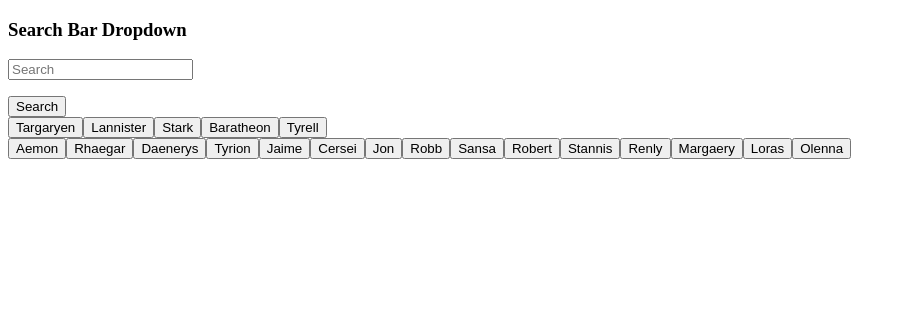
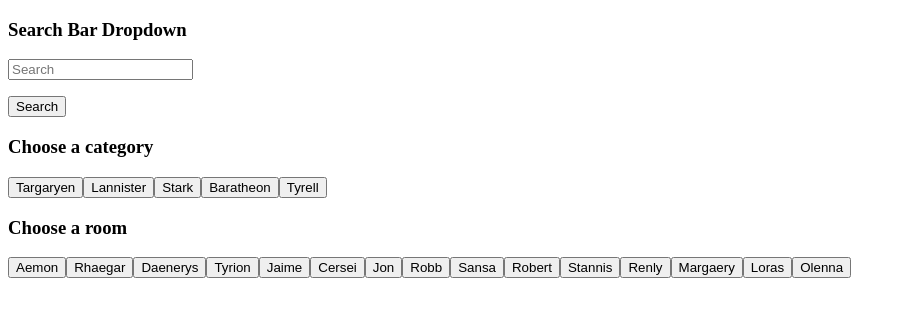
Before and after one commit to donkeykong718/ASL-Front, a Next.js app in the folder asl-front/: page /homePage in a window 1280 px wide. Shown: the top 316 px of the page, without its empty margins (0-906 px from the left). Built offline with nearby package versions, Linux system fonts and the light colour scheme.

Commit message:
Tidy the home functions

```diff
--- a/asl-front/pages/homePage/index.jsx
+++ b/asl-front/pages/homePage/index.jsx
@@ -1,229 +1,226 @@
-import React, { useState, useEffect, useRef } from "react";
+// import React, { useState, useEffect, useRef } from "react";
+
+// // Search-bar-drop-down component
+
+// const SearchbarDropdown = (props) => {
+//   const { options, onInputChange, categoryChoice, setCategoryChoice } = props;
+//   const ulRef = useRef()
+//   const inputRef = useRef()
+//   const buttonRef = useRef([])
+
+//   const onSubmit = (e) => {
+//     e.preventDefault()
+//     const value = inputRef.current.value
+//     if (value) {
+//       setCategoryChoice(defaultOptions.filter(option =>
+//         option.toLowerCase().includes(value.toLowerCase())))
+//     }
+//   }
+
+//   const onClick = (e, value) => {
+//     setCategoryChoice([value])
+//   }
+
+//   useEffect(() => {
+//     console.log(categoryChoice);
+//   }, [categoryChoice])
+
+//   useEffect(() => {
+//     inputRef.current.addEventListener('click', e => {
+//       e.stopPropagation();
+//       if (ulRef.current) {
+//         ulRef.current.style.display = "flex"
+//       }
+//     })
+//     document.addEventListener('click', e => {
+//       if (ulRef.current) {
+//         ulRef.current.style.display = "none"
+//       }
+//     })
+//   }, []);
 
 
-const SearchbarDropdown = (props) => {
-  const { options, onInputChange, categoryChoice, setCategoryChoice } = props;
-  const ulRef = useRef()
-  const inputRef = useRef()
-  const buttonRef = useRef([])
+//   return (
+//     <div className="search-bar-dropdown">
+//       <form onSubmit={onSubmit}>
+//         <input
+//           className="search-bar-field"
+//           type="search"
+//           placeholder="Search"
+//           ref={inputRef}
+//           onChange={onInputChange}
+//         />
+//         <ul className="search-bar-list" ref={ulRef}>
+//           {options.map((option, index) => {
+//             buttonRef.current[index] = React.createRef()
+//             return (
+//               <button
+//                 className="search-bar-list-item"
+//                 type="submit"
+//                 key={index}
+//                 onClick={(e) => onClick(e, option)}
+//                 ref={buttonRef.current[index]}
+//               >
+//                 {option}
+//               </button>
+//             )
+//           })}
+//         </ul>
+//       </form>
+//     </div>
+//   )
+// }
 
-  const onSubmit = (e) => {
-    e.preventDefault()
-    const value = inputRef.current.value
-    if (value) {
-      setCategoryChoice(defaultOptions.filter(option =>
-        option.toLowerCase().includes(value.toLowerCase())))
-    }
-  }
-
-  const onClick = (e, value) => {
-    setCategoryChoice([value])
-  }
-
-  useEffect(() => {
-    console.log(categoryChoice);
-  }, [categoryChoice])
-
-  useEffect(() => {
-    inputRef.current.addEventListener('click', e => {
-      e.stopPropagation();
-      if (ulRef.current) {
-        ulRef.current.style.display = "flex"
-      }
-    })
-    document.addEventListener('click', e => {
-      if (ulRef.current) {
-        ulRef.current.style.display = "none"
-      }
-    })
-  }, []);
+// // Simulated db
+// const defaultOptions =
+//   [
+//     'Targaryen', 'Lannister', 'Stark', 'Baratheon', 'Tyrell',
+//   ];
 
 
-  return (
-    <div className="search-bar-dropdown">
-      <form onSubmit={onSubmit}>
-        <input
-          className="search-bar-field"
-          type="search"
-          placeholder="Search"
-          ref={inputRef}
-          onChange={onInputChange}
-        />
-        <ul className="search-bar-list" ref={ulRef}>
-          {options.map((option, index) => {
-            buttonRef.current[index] = React.createRef()
-            return (
-              <button
-                className="search-bar-list-item"
-                type="submit"
-                key={index}
-                onClick={(e) => onClick(e, option)}
-                ref={buttonRef.current[index]}
-              >
-                {option}
-              </button>
-            )
-          })}
-        </ul>
-      </form>
-    </div>
-  )
-}
+// // Category Component
 
-// Simulated db
-const defaultOptions =
-  [
-    'Targaryen', 'Lannister', 'Stark', 'Baratheon', 'Tyrell',
-  ];
+// const CategoryScroll = (props) => {
+//   const { categoryChoice, categoryOption, setCategoryOption } = props;
+//   const onClick = (e) => {
+//     const value = e.target.value;
+//     setCategoryOption(value)
+//   }
 
-const roomList =
-  [
-    'Aemon', 'Rhaegar', 'Daenerys',
-    'Tyrion', 'Jaime', 'Cersei',
-    'Jon', 'Robb', 'Sansa',
-    'Robert', 'Stannis', 'Renly',
-    'Margaery', 'Loras', 'Olenna',
-  ]
+//   useEffect(() => {
+//     // console.log(categoryOption);
+//   }, [categoryOption])
 
+//   const categories = categoryChoice.length > 0 ? categoryChoice : defaultOptions
 
-// Category
+//   return (
+//     <div className="category-scroll-display">
+//       {categories.map(choice => {
+//         return (
+//           <button
+//             className="category-scroll-option"
+//             onClick={onClick}
+//             value={choice}
+//             type="button"
+//           >
+//             {choice}
+//           </button>
+//         )
+//       })}
+//     </div>
+//   )
+// }
 
+// // Room List Component
 
-const CategoryScroll = (props) => {
-  const { categoryChoice, categoryOption, setCategoryOption } = props;
-  const onClick = (e) => {
-    const value = e.target.value;
-    setCategoryOption(value)
-  }
+// export const RoomList = (props) => {
+//   const { categoryOption } = props;
 
-  useEffect(() => {
-    // console.log(categoryOption);
-  }, [categoryOption])
-
-  const categories = categoryChoice.length > 0 ? categoryChoice : defaultOptions
-
-  return (
-    <div className="category-scroll-display">
-      {categories.map(choice => {
-        return (
-          <button
-            className="category-scroll-option"
-            onClick={onClick}
-            value={choice}
-            type="button"
-          >
-            {choice}
-          </button>
-        )
-      })}
-    </div>
-  )
-}
-
-// Room List
-
-
-
-const RoomList = (props) => {
-  const { categoryOption } = props;
-
-  if (categoryOption === "") {
-    return (
-      <div className="room-list-display">
-        <button type="button" className="Targaryen">Aemon</button>
-        <button type="button" className="Targaryen">Rhaegar</button>
-        <button type="button" className="Targaryen">Daenerys</button>
-        <button type="button" className="Lannister">Tyrion</button>
-        <button type="button" className="Lannister">Jaime</button>
-        <button type="button" className="Lannister">Cersei</button>
-        <button type="button" className="Stark">Jon</button>
-        <button type="button" className="Stark">Robb</button>
-        <button type="button" className="Stark">Sansa</button>
-        <button type="button" className="Baratheon">Robert</button>
-        <button type="button" className="Baratheon">Stannis</button>
-        <button type="button" className="Baratheon">Renly</button>
-        <button type="button" className="Tyrell">Margaery</button>
-        <button type="button" className="Tyrell">Loras</button>
-        <button type="button" className="Tyrell">Olenna</button>
-      </div>
-    );
-  } else {
-    return (
-      <div className="room-list-display">
-        {categoryOption === "Targaryen" && (
-          <>
-            <button type="button" className="Targaryen">Aemon</button>
-            <button type="button" className="Targaryen">Rhaegar</button>
-            <button type="button" className="Targaryen">Daenerys</button>
-          </>
-        )}
-        {categoryOption === "Lannister" && (
-          <>
-            <button type="button" className="Lannister">Tyrion</button>
-            <button type="button" className="Lannister">Jaime</button>
-            <button type="button" className="Lannister">Cersei</button>
-          </>
-        )}
-        {categoryOption === "Stark" && (
-          <>
-            <button type="button" className="Stark">Jon</button>
-            <button type="button" className="Stark">Robb</button>
-            <button type="button" className="Stark">Sansa</button>
-          </>
-        )}
-        {categoryOption === "Baratheon" && (
-          <>
-            <button type="button" className="Baratheon">Robert</button>
-            <button type="button" className="Baratheon">Stannis</button>
-            <button type="button" className="Baratheon">Renly</button>
-          </>
-        )}
-        {categoryOption === "Tyrell" && (
-          <>
-            <button type="button" className="Tyrell">Margaery</button>
-            <button type="button" className="Tyrell">Loras</button>
-            <button type="button" className="Tyrell">Olenna</button>
-          </>
-        )}
-      </div>
-    )
-  }
-};
+//   return (
+//     <div className="room-list-display">
+//       <h3>Choose a room</h3>
+//       {categoryOption === "" && (
+//         <>
+//           <button type="button" className="Targaryen">Aemon</button>
+//           <button type="button" className="Targaryen">Rhaegar</button>
+//           <button type="button" className="Targaryen">Daenerys</button>
+//           <button type="button" className="Lannister">Tyrion</button>
+//           <button type="button" className="Lannister">Jaime</button>
+//           <button type="button" className="Lannister">Cersei</button>
+//           <button type="button" className="Stark">Jon</button>
+//           <button type="button" className="Stark">Robb</button>
+//           <button type="button" className="Stark">Sansa</button>
+//           <button type="button" className="Baratheon">Robert</button>
+//           <button type="button" className="Baratheon">Stannis</button>
+//           <button type="button" className="Baratheon">Renly</button>
+//           <button type="button" className="Tyrell">Margaery</button>
+//           <button type="button" className="Tyrell">Loras</button>
+//           <button type="button" className="Tyrell">Olenna</button>
+//         </>
+//       )}
+//       {categoryOption === "Targaryen" && (
+//         <>
+//           <button type="button" className="Targaryen">Aemon</button>
+//           <button type="button" className="Targaryen">Rhaegar</button>
+//           <button type="button" className="Targaryen">Daenerys</button>
+//         </>
+//       )}
+//       {categoryOption === "Lannister" && (
+//         <>
+//           <button type="button" className="Lannister">Tyrion</button>
+//           <button type="button" className="Lannister">Jaime</button>
+//           <button type="button" className="Lannister">Cersei</button>
+//         </>
+//       )}
+//       {categoryOption === "Stark" && (
+//         <>
+//           <button type="button" className="Stark">Jon</button>
+//           <button type="button" className="Stark">Robb</button>
+//           <button type="button" className="Stark">Sansa</button>
+//         </>
+//       )}
+//       {categoryOption === "Baratheon" && (
+//         <>
+//           <button type="button" className="Baratheon">Robert</button>
+//           <button type="button" className="Baratheon">Stannis</button>
+//           <button type="button" className="Baratheon">Renly</button>
+//         </>
+//       )}
+//       {categoryOption === "Tyrell" && (
+//         <>
+//           <button type="button" className="Tyrell">Margaery</button>
+//           <button type="button" className="Tyrell">Loras</button>
+//           <button type="button" className="Tyrell">Olenna</button>
+//         </>
+//       )}
+//     </div>
+//   )
+// };
 
 
 
 
-//Homepage component
+// //Homepage component
 
-export default function Homepage() {
-  const [options, setOptions] = useState([])
-  const [categoryChoice, setCategoryChoice] = useState("")
-  const [categoryOption, setCategoryOption] = useState("")
+// export default function Homepage() {
+//   const [options, setOptions] = useState([])
+//   const [categoryChoice, setCategoryChoice] = useState("")
+//   const [categoryOption, setCategoryOption] = useState("")
 
-  const onInputChange = (e) => {
-    const value = e.target.value
-    setOptions(
-      defaultOptions.filter(option =>
-        option.toLowerCase().includes(value.toLowerCase()))
-    )
-  }
+//   const onInputChange = (e) => {
+//     const value = e.target.value
+//     setOptions(
+//       defaultOptions.filter(option =>
+//         option.toLowerCase().includes(value.toLowerCase()))
+//     )
+//   }
 
+//   return (
+//     <div className="home-parent">
+//       <h3 className="home-search">Search Bar Dropdown</h3>
+//       <SearchbarDropdown
+//         options={options}
+//         onInputChange={onInputChange}
+//         categoryChoice={categoryChoice}
+//         setCategoryChoice={setCategoryChoice}
+//       />
+//       <button className="home-search-button">Search</button>
+//       <CategoryScroll
+//         categoryOption={categoryOption}
+//         setCategoryOption={setCategoryOption}
+//         categoryChoice={categoryChoice}
+//       />
+//       <RoomList categoryOption={categoryOption} />
+//     </div>
+//   )
+// }
+
+import Homepage from "@/components/HomeComp/Homepage";
+
+export default function ActualHomePage() {
   return (
-    <div className="home-parent">
-      <h3 className="home-search">Search Bar Dropdown</h3>
-      <SearchbarDropdown
-        options={options}
-        onInputChange={onInputChange}
-        categoryChoice={categoryChoice}
-        setCategoryChoice={setCategoryChoice}
-      />
-      <button className="home-search-button">Search</button>
-      <CategoryScroll
-        categoryOption={categoryOption}
-        setCategoryOption={setCategoryOption}
-        categoryChoice={categoryChoice}
-      />
-      <RoomList categoryOption={categoryOption} />
-    </div>
+    <>
+      <Homepage />
+    </>
   )
 }
--- /dev/null
+++ b/asl-front/src/components/HomeComp/Categoryscroll.jsx
@@ -0,0 +1,38 @@
+import React, { useState, useEffect, useRef } from "react";
+
+export const CategoryScroll = (props) => {
+  const { categoryChoice, categoryOption, setCategoryOption } = props;
+  const onClick = (e) => {
+    const value = e.target.value;
+    setCategoryOption(value)
+  }
+
+  useEffect(() => {
+    // console.log(categoryOption);
+  }, [categoryOption])
+
+  const defaultOptions =
+    [
+      'Targaryen', 'Lannister', 'Stark', 'Baratheon', 'Tyrell',
+    ];
+
+  const categories = categoryChoice.length > 0 ? categoryChoice : defaultOptions
+
+  return (
+    <div className="category-scroll-display">
+      <h3>Choose a category</h3>
+      {categories.map(choice => {
+        return (
+          <button
+            className="category-scroll-option"
+            onClick={onClick}
+            value={choice}
+            type="button"
+          >
+            {choice}
+          </button>
+        )
+      })}
+    </div>
+  )
+}
--- /dev/null
+++ b/asl-front/src/components/HomeComp/Homepage.jsx
@@ -0,0 +1,45 @@
+import React, { useState, useEffect, useRef } from "react";
+import { SearchbarDropdown } from './SearchbarDropdown'
+import { CategoryScroll } from './Categoryscroll'
+import { RoomList } from './Roomlist'
+
+
+export default function Homepage() {
+  const [options, setOptions] = useState([])
+  const [categoryChoice, setCategoryChoice] = useState("")
+  const [categoryOption, setCategoryOption] = useState("")
+
+  const onInputChange = (e) => {
+    const value = e.target.value
+    setOptions(
+      defaultOptions.filter(option =>
+        option.toLowerCase().includes(value.toLowerCase()))
+    )
+  }
+
+
+  // Simulated db
+  const defaultOptions =
+    [
+      'Targaryen', 'Lannister', 'Stark', 'Baratheon', 'Tyrell',
+    ];
+
+  return (
+    <div className="home-parent">
+      <h3 className="home-search">Search Bar Dropdown</h3>
+      <SearchbarDropdown
+        options={options}
+        onInputChange={onInputChange}
+        categoryChoice={categoryChoice}
+        setCategoryChoice={setCategoryChoice}
+      />
+      <button className="home-search-button">Search</button>
+      <CategoryScroll
+        categoryOption={categoryOption}
+        setCategoryOption={setCategoryOption}
+        categoryChoice={categoryChoice}
+      />
+      <RoomList categoryOption={categoryOption} />
+    </div>
+  )
+}
--- /dev/null
+++ b/asl-front/src/components/HomeComp/Roomlist.jsx
@@ -0,0 +1,65 @@
+import React, { useState, useEffect, useRef } from "react";
+
+export const RoomList = (props) => {
+  const { categoryOption } = props;
+
+  return (
+    <div className="room-list-display">
+      <h3>Choose a room</h3>
+      {categoryOption === "" && (
+        <>
+          <button type="button" className="Targaryen">Aemon</button>
+          <button type="button" className="Targaryen">Rhaegar</button>
+          <button type="button" className="Targaryen">Daenerys</button>
+          <button type="button" className="Lannister">Tyrion</button>
+          <button type="button" className="Lannister">Jaime</button>
+          <button type="button" className="Lannister">Cersei</button>
+          <button type="button" className="Stark">Jon</button>
+          <button type="button" className="Stark">Robb</button>
+          <button type="button" className="Stark">Sansa</button>
+          <button type="button" className="Baratheon">Robert</button>
+          <button type="button" className="Baratheon">Stannis</button>
+          <button type="button" className="Baratheon">Renly</button>
+          <button type="button" className="Tyrell">Margaery</button>
+          <button type="button" className="Tyrell">Loras</button>
+          <button type="button" className="Tyrell">Olenna</button>
+        </>
+      )}
+      {categoryOption === "Targaryen" && (
+        <>
+          <button type="button" className="Targaryen">Aemon</button>
+          <button type="button" className="Targaryen">Rhaegar</button>
+          <button type="button" className="Targaryen">Daenerys</button>
+        </>
+      )}
+      {categoryOption === "Lannister" && (
+        <>
+          <button type="button" className="Lannister">Tyrion</button>
+          <button type="button" className="Lannister">Jaime</button>
+          <button type="button" className="Lannister">Cersei</button>
+        </>
+      )}
+      {categoryOption === "Stark" && (
+        <>
+          <button type="button" className="Stark">Jon</button>
+          <button type="button" className="Stark">Robb</button>
+          <button type="button" className="Stark">Sansa</button>
+        </>
+      )}
+      {categoryOption === "Baratheon" && (
+        <>
+          <button type="button" className="Baratheon">Robert</button>
+          <button type="button" className="Baratheon">Stannis</button>
+          <button type="button" className="Baratheon">Renly</button>
+        </>
+      )}
+      {categoryOption === "Tyrell" && (
+        <>
+          <button type="button" className="Tyrell">Margaery</button>
+          <button type="button" className="Tyrell">Loras</button>
+          <button type="button" className="Tyrell">Olenna</button>
+        </>
+      )}
+    </div>
+  )
+};
--- /dev/null
+++ b/asl-front/src/components/HomeComp/SearchbarDropdown.jsx
@@ -0,0 +1,75 @@
+import React, { useState, useEffect, useRef } from "react";
+
+export const SearchbarDropdown = (props) => {
+  const { options, onInputChange, categoryChoice, setCategoryChoice } = props;
+  const ulRef = useRef()
+  const inputRef = useRef()
+  const buttonRef = useRef([])
+
+  const defaultOptions =
+    [
+      'Targaryen', 'Lannister', 'Stark', 'Baratheon', 'Tyrell',
+    ];
+
+  const onSubmit = (e) => {
+    e.preventDefault()
+    const value = inputRef.current.value
+    if (value) {
+      setCategoryChoice(defaultOptions.filter(option =>
+        option.toLowerCase().includes(value.toLowerCase())))
+    }
+  }
+
+  const onClick = (e, value) => {
+    setCategoryChoice([value])
+  }
+
+  useEffect(() => {
+    console.log(categoryChoice);
+  }, [categoryChoice])
+
+  useEffect(() => {
+    inputRef.current.addEventListener('click', e => {
+      e.stopPropagation();
+      if (ulRef.current) {
+        ulRef.current.style.display = "flex"
+      }
+    })
+    document.addEventListener('click', e => {
+      if (ulRef.current) {
+        ulRef.current.style.display = "none"
+      }
+    })
+  }, []);
+
+
+  return (
+    <div className="search-bar-dropdown">
+      <form onSubmit={onSubmit}>
+        <input
+          className="search-bar-field"
+          type="search"
+          placeholder="Search"
+          ref={inputRef}
+          onChange={onInputChange}
+        />
+        <ul className="search-bar-list" ref={ulRef}>
+          {options.map((option, index) => {
+            buttonRef.current[index] = React.createRef()
+            return (
+              <button
+                className="search-bar-list-item"
+                type="submit"
+                key={index}
+                onClick={(e) => onClick(e, option)}
+                ref={buttonRef.current[index]}
+              >
+                {option}
+              </button>
+            )
+          })}
+        </ul>
+      </form>
+    </div>
+  )
+}
```
